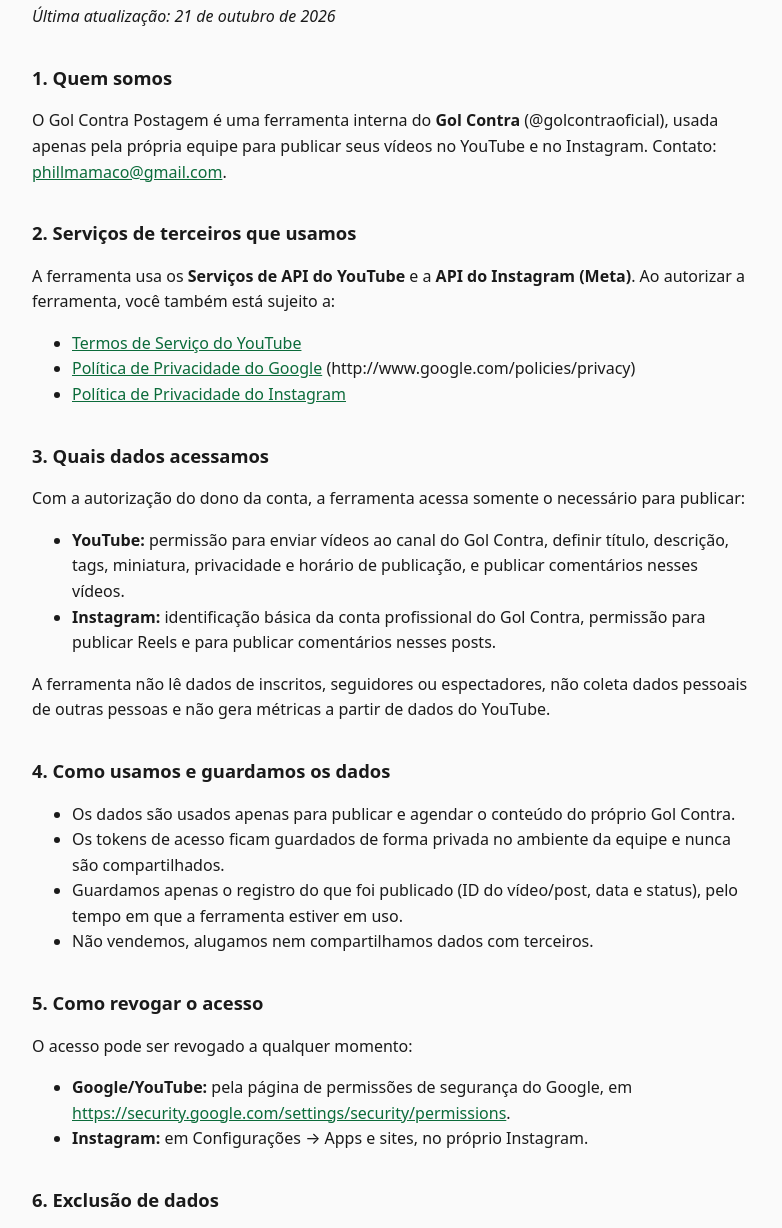
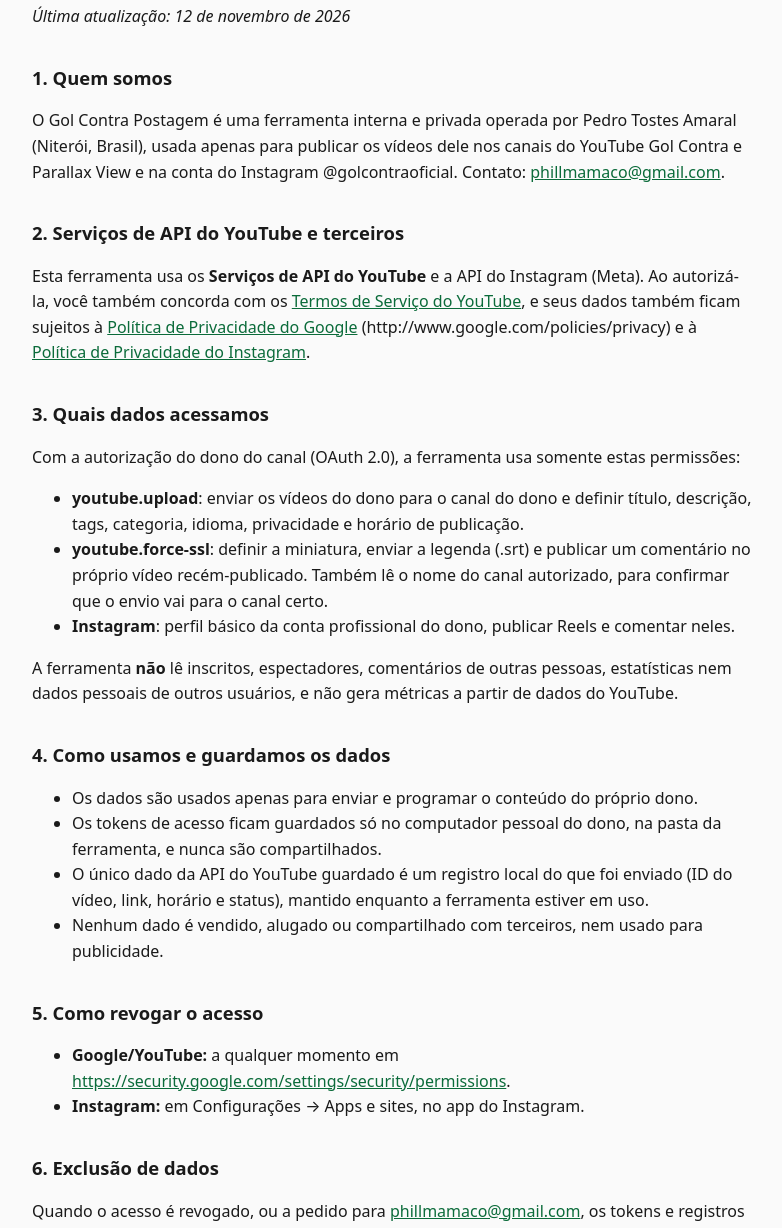
Before and after one commit to workespm-byte/gol-contra-postagem, a plain HTML site: page privacidade.html in a window 1280 px wide. Shown: the part 158-1386 px from the top of the page, without its empty margins (248-1030 px from the left). Drawn offline with Linux system fonts and the light colour scheme.

Commit message:
Update privacidade.html

```diff
--- a/privacidade.html
+++ b/privacidade.html
@@ -8,46 +8,41 @@
 </head>
 <body>
 <main>
-  <p><a href="index.html">← Gol Contra Postagem</a></p>
+  <p><a href="index.html">← Gol Contra Postagem</a> · <a href="privacy.html">English</a></p>
   <h1>Política de Privacidade</h1>
-  <p><em>Última atualização: 21 de outubro de 2026</em></p>
+  <p><em>Última atualização: 12 de novembro de 2026</em></p>
 
   <h2>1. Quem somos</h2>
-  <p>O Gol Contra Postagem é uma ferramenta interna do <strong>Gol Contra</strong> (@golcontraoficial), usada apenas pela própria equipe para publicar seus vídeos no YouTube e no Instagram. Contato: <a href="mailto:phillmamaco@gmail.com">phillmamaco@gmail.com</a>.</p>
+  <p>O Gol Contra Postagem é uma ferramenta interna e privada operada por Pedro Tostes Amaral (Niterói, Brasil), usada apenas para publicar os vídeos dele nos canais do YouTube Gol Contra e Parallax View e na conta do Instagram @golcontraoficial. Contato: <a href="mailto:phillmamaco@gmail.com">phillmamaco@gmail.com</a>.</p>
 
-  <h2>2. Serviços de terceiros que usamos</h2>
-  <p>A ferramenta usa os <strong>Serviços de API do YouTube</strong> e a <strong>API do Instagram (Meta)</strong>. Ao autorizar a ferramenta, você também está sujeito a:</p>
-  <ul>
-    <li><a href="https://www.youtube.com/t/terms">Termos de Serviço do YouTube</a></li>
-    <li><a href="https://policies.google.com/privacy">Política de Privacidade do Google</a> (http://www.google.com/policies/privacy)</li>
-    <li><a href="https://privacycenter.instagram.com/policy">Política de Privacidade do Instagram</a></li>
-  </ul>
+  <h2>2. Serviços de API do YouTube e terceiros</h2>
+  <p>Esta ferramenta usa os <strong>Serviços de API do YouTube</strong> e a API do Instagram (Meta). Ao autorizá-la, você também concorda com os <a href="https://www.youtube.com/t/terms">Termos de Serviço do YouTube</a>, e seus dados também ficam sujeitos à <a href="https://policies.google.com/privacy">Política de Privacidade do Google</a> (http://www.google.com/policies/privacy) e à <a href="https://privacycenter.instagram.com/policy">Política de Privacidade do Instagram</a>.</p>
 
   <h2>3. Quais dados acessamos</h2>
-  <p>Com a autorização do dono da conta, a ferramenta acessa somente o necessário para publicar:</p>
+  <p>Com a autorização do dono do canal (OAuth 2.0), a ferramenta usa somente estas permissões:</p>
   <ul>
-    <li><strong>YouTube:</strong> permissão para enviar vídeos ao canal do Gol Contra, definir título, descrição, tags, miniatura, privacidade e horário de publicação, e publicar comentários nesses vídeos.</li>
-    <li><strong>Instagram:</strong> identificação básica da conta profissional do Gol Contra, permissão para publicar Reels e para publicar comentários nesses posts.</li>
+    <li><strong>youtube.upload</strong>: enviar os vídeos do dono para o canal do dono e definir título, descrição, tags, categoria, idioma, privacidade e horário de publicação.</li>
+    <li><strong>youtube.force-ssl</strong>: definir a miniatura, enviar a legenda (.srt) e publicar um comentário no próprio vídeo recém-publicado. Também lê o nome do canal autorizado, para confirmar que o envio vai para o canal certo.</li>
+    <li><strong>Instagram</strong>: perfil básico da conta profissional do dono, publicar Reels e comentar neles.</li>
   </ul>
-  <p>A ferramenta não lê dados de inscritos, seguidores ou espectadores, não coleta dados pessoais de outras pessoas e não gera métricas a partir de dados do YouTube.</p>
+  <p>A ferramenta <strong>não</strong> lê inscritos, espectadores, comentários de outras pessoas, estatísticas nem dados pessoais de outros usuários, e não gera métricas a partir de dados do YouTube.</p>
 
   <h2>4. Como usamos e guardamos os dados</h2>
   <ul>
-    <li>Os dados são usados apenas para publicar e agendar o conteúdo do próprio Gol Contra.</li>
-    <li>Os tokens de acesso ficam guardados de forma privada no ambiente da equipe e nunca são compartilhados.</li>
-    <li>Guardamos apenas o registro do que foi publicado (ID do vídeo/post, data e status), pelo tempo em que a ferramenta estiver em uso.</li>
-    <li>Não vendemos, alugamos nem compartilhamos dados com terceiros.</li>
+    <li>Os dados são usados apenas para enviar e programar o conteúdo do próprio dono.</li>
+    <li>Os tokens de acesso ficam guardados só no computador pessoal do dono, na pasta da ferramenta, e nunca são compartilhados.</li>
+    <li>O único dado da API do YouTube guardado é um registro local do que foi enviado (ID do vídeo, link, horário e status), mantido enquanto a ferramenta estiver em uso.</li>
+    <li>Nenhum dado é vendido, alugado ou compartilhado com terceiros, nem usado para publicidade.</li>
   </ul>
 
   <h2>5. Como revogar o acesso</h2>
-  <p>O acesso pode ser revogado a qualquer momento:</p>
   <ul>
-    <li><strong>Google/YouTube:</strong> pela página de permissões de segurança do Google, em <a href="https://security.google.com/settings/security/permissions">https://security.google.com/settings/security/permissions</a>.</li>
-    <li><strong>Instagram:</strong> em Configurações → Apps e sites, no próprio Instagram.</li>
+    <li><strong>Google/YouTube:</strong> a qualquer momento em <a href="https://security.google.com/settings/security/permissions">https://security.google.com/settings/security/permissions</a>.</li>
+    <li><strong>Instagram:</strong> em Configurações → Apps e sites, no app do Instagram.</li>
   </ul>
 
   <h2>6. Exclusão de dados</h2>
-  <p>Quando o acesso é revogado, ou mediante pedido para <a href="mailto:phillmamaco@gmail.com">phillmamaco@gmail.com</a>, excluímos os tokens e os registros guardados pela ferramenta em até 7 dias. Os dados obtidos pela API do YouTube são apagados ou atualizados em no máximo 30 dias, como exigem as políticas do YouTube.</p>
+  <p>Quando o acesso é revogado, ou a pedido para <a href="mailto:phillmamaco@gmail.com">phillmamaco@gmail.com</a>, os tokens e registros são apagados em até 7 dias. Os dados da API do YouTube são apagados ou atualizados em no máximo 30 dias, como exigem as Políticas para Desenvolvedores dos Serviços de API do YouTube.</p>
 
   <h2>7. Alterações</h2>
   <p>Esta política pode ser atualizada. A data no topo indica a última versão.</p>
```
